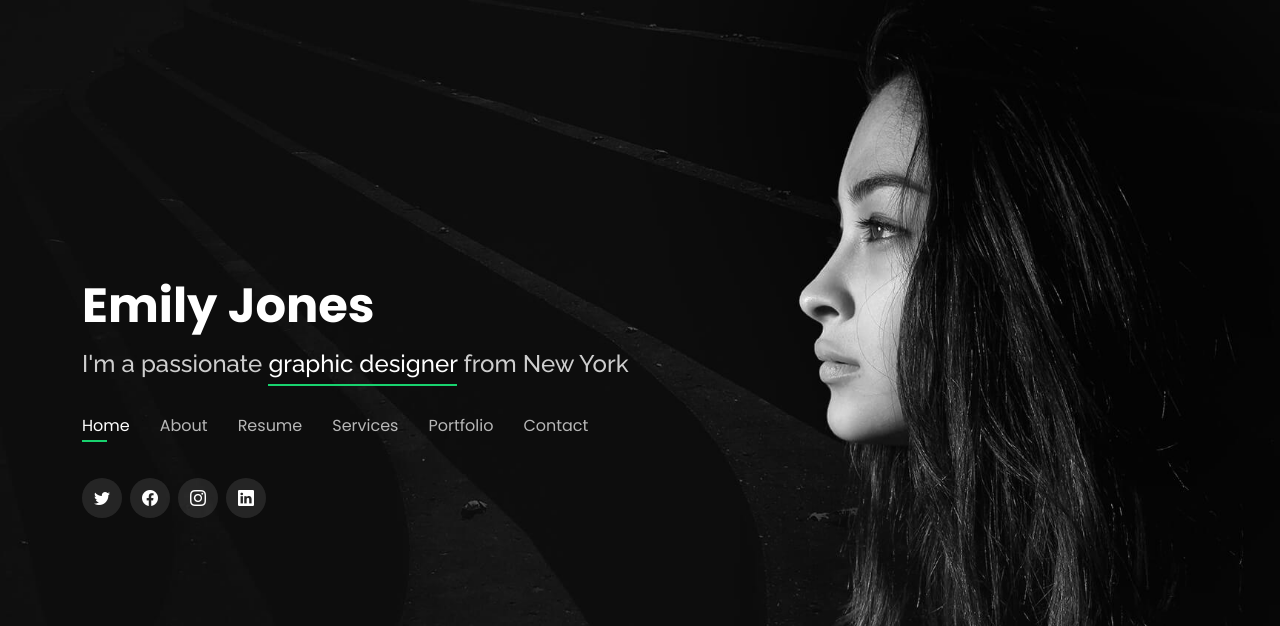
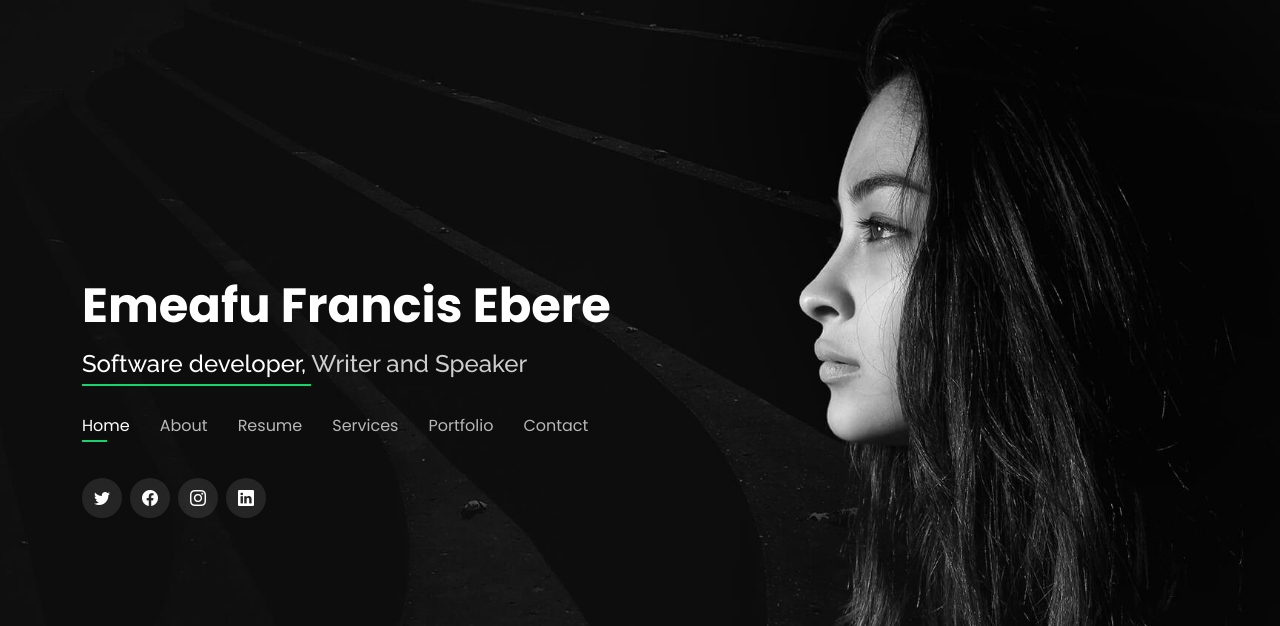
Before and after one commit to Francis-Ebere-Emeafu/emeafu, a Django app: template templates/base.html in a window 1280 px wide. Shown: the top 626 px of the page. Run offline with Django 4.2, Linux system fonts and the light colour scheme; the template is opened without the code that fills it, so the values that code supplies are empty; some libraries are stand-ins or nearby versions.

Commit message:
develop home page template

```diff
--- a/emeafu/settings.py
+++ b/emeafu/settings.py
@@ -14,7 +14,8 @@ BASE_DIR = Path(__file__).resolve().parent.parent
 SECRET_KEY = 'django-insecure-y57+plje&itw0(uo1xxx_%a%tf9m_c^y8i%zam3^$h_k77-1(i'
 
 # SECURITY WARNING: don't run with debug turned on in production!
-DEBUG = config('MY_DEBUG', default=False, cast=bool)
+# DEBUG = config('MY_DEBUG', default=False, cast=bool)
+DEBUG = True
 
 
 ALLOWED_HOSTS = ['emeafu.com', 'www.emeafu.com', '162.243.173.228']
--- a/emeafu/urls.py
+++ b/emeafu/urls.py
@@ -1,3 +1,25 @@
+from django.conf import settings
+from django.conf.urls.static import static
+from django.contrib import admin
+from django.urls import include, path
+from django.views.generic import TemplateView
+
+
+urlpatterns = [
+    path('admin/', admin.site.urls),
+    path("", TemplateView.as_view(template_name="base.html"), name="home"),
+
+]
+
+
+if settings.DEBUG:
+    urlpatterns += static(settings.STATIC_URL, document_root=settings.STATIC_ROOT)
+    urlpatterns += static(settings.MEDIA_URL, document_root=settings.MEDIA_ROOT)
+
+
+
+
+
 """emeafu URL Configuration
 
 The `urlpatterns` list routes URLs to views. For more information please see:
@@ -13,9 +35,3 @@ Including another URLconf
     1. Import the include() function: from django.urls import include, path
     2. Add a URL to urlpatterns:  path('blog/', include('blog.urls'))
 """
-from django.contrib import admin
-from django.urls import path
-
-urlpatterns = [
-    path('admin/', admin.site.urls),
-]
--- a/templates/base.html
+++ b/templates/base.html
@@ -43,10 +43,10 @@
   <header id="header">
     <div class="container">
 
-      <h1><a href="index.html">Emily Jones</a></h1>
+      <h1><a href="">Emeafu Francis Ebere</a></h1>
       <!-- Uncomment below if you prefer to use an image logo -->
       <!-- <a href="index.html" class="mr-auto"><img src="{% static 'assets/img/logo.png' %}" alt="" class="img-fluid"></a> -->
-      <h2>I'm a passionate <span>graphic designer</span> from New York</h2>
+      <h2><span>Software developer, </span>Writer and Speaker</h2>
 
       <nav id="navbar" class="navbar">
         <ul>
```
